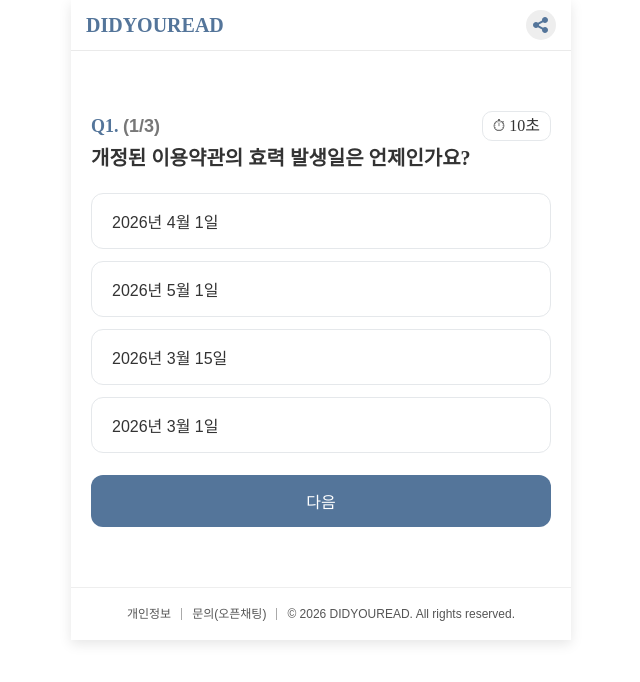
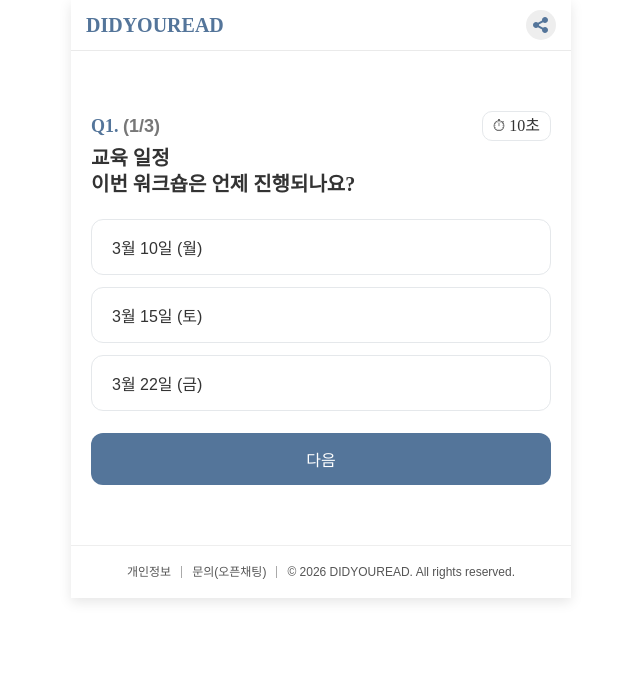
Before and after one commit to kiki97-dev/didyouread, a Next.js app: page /quiz/1 in a window 1280 px wide. Shown: the top 682 px of the page, without its empty margins (319-959 px from the left). Built offline with nearby package versions, Linux system fonts and the light colour scheme; a web font is replaced by a local one.

Commit message:
fix:퀴즈 문제 수정

```diff
--- a/src/app/globals.css
+++ b/src/app/globals.css
@@ -1,4 +1,3 @@
-
 @import "./reset.css";
 @import url("https://cdn.jsdelivr.net/gh/fonts-archive/Paperlogy/Paperlogy.css");
 
@@ -144,17 +143,17 @@ html {
 	word-break: keep-all;
 	line-height: 1.4;
 }
-.notice-wrap  h1 {
+.notice-wrap h1 {
 	font-size: 2rem;
 	line-height: 1.3;
 	margin-bottom: 20px;
 }
 
-.notice-wrap  h2 {
+.notice-wrap h2 {
 	font-size: 1.8rem;
 	margin-bottom: 20px;
 }
-.notice-wrap  h3 {
+.notice-wrap h3 {
 	font-size: 1.6rem;
 	margin-bottom: 15px;
 }
@@ -211,3 +210,7 @@ html {
 }
 .notice-wrap strong {
 }
+
+.notice-wrap a {
+	text-decoration: underline;
+}
--- a/src/app/quiz/[id]/page.tsx
+++ b/src/app/quiz/[id]/page.tsx
@@ -6,7 +6,7 @@ import { useRouter, useParams } from "next/navigation";
 type RawQuizItem = {
 	question: string;
 	correct: string;
-	wrong: [string, string, string];
+	wrong: string[];
 };
 
 type BuiltQuizItem = {
@@ -65,19 +65,19 @@ export default function QuizPage() {
 	const allQuizData: Record<string, RawQuizItem[]> = {
 		"1": [
 			{
-				question: "개정된 이용약관의 효력 발생일은 언제인가요?",
-				correct: "2026년 3월 15일",
-				wrong: ["2026년 3월 1일", "2026년 4월 1일", "2026년 5월 1일"],
+				question: "교육 일정 \n 이번 워크숍은 언제 진행되나요?",
+				correct: "3월 22일 (금)",
+				wrong: ["3월 10일 (월)", "3월 15일 (토)"],
 			},
 			{
-				question: "보안 강화를 위해 변경된 접속 로그 보관 주기는?",
-				correct: "1년",
-				wrong: ["3개월", "6개월", "무제한"],
+				question: "할인 혜택 \n 얼리버드 할인을 받으려면 언제까지 결제를 완료해야 하나요?",
+				correct: "3월 10일까지",
+				wrong: ["3월 5일까지", "3월 15일까지"],
 			},
 			{
-				question: "약관 개정에 동의하지 않을 경우 사용자의 선택은?",
-				correct: "회원 탈퇴",
-				wrong: ["고객센터 전화", "이메일 문의", "유료 결제"],
+				question: "수강료\n얼리버드 할인가는 얼마인가요?",
+				correct: "144,000원",
+				wrong: ["160,000원", "180,000원"],
 			},
 		],
 		"2": [
@@ -249,6 +249,7 @@ export default function QuizPage() {
 					wordBreak: "keep-all",
 					fontFamily: "Paperlogy",
 					color: "#333",
+					whiteSpace: "pre-line",
 				}}
 			>
 				{currentQuiz.question}
--- a/src/app/reset.css
+++ b/src/app/reset.css
@@ -18,7 +18,6 @@ time, mark, audio, video {
 	margin: 0;
 	padding: 0;
 	border: 0;
-	font-size: 100%;
 	vertical-align: baseline;
 }
 
```
